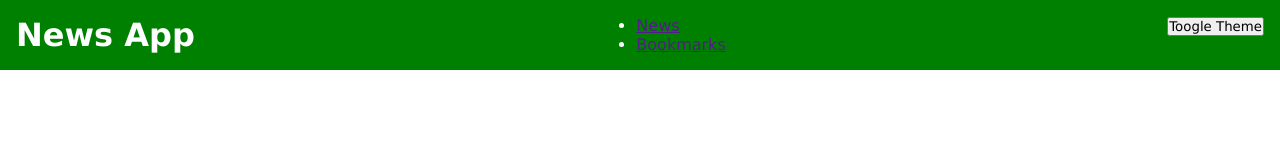
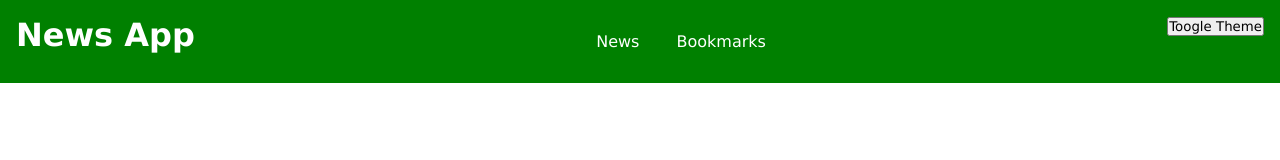
Before and after one commit to noelrosales/it321_demo3, a plain HTML site: page index.html in a window 1280 px wide. Drawn offline with Linux system fonts and the light colour scheme; no server answers.

Commit message:
update nav layout

```diff
--- a/css/style.css
+++ b/css/style.css
@@ -33,3 +33,24 @@ header {
 .news h1 {
   font-size: 1.5rem;
 }
+
+nav ul {
+  list-style: none;
+  padding: 0;
+}
+
+nav ul li {
+  display: inline-block;
+}
+
+nav ul li a {
+  display: block;
+  text-decoration: none;
+  color: #fff;
+  padding: 1rem;
+}
+
+nav ul li a:hover {
+  background: #fff;
+  color: green;
+}
```
